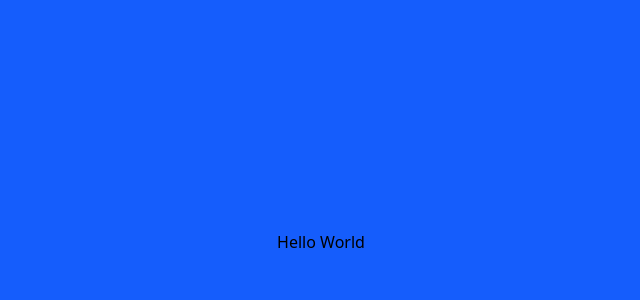
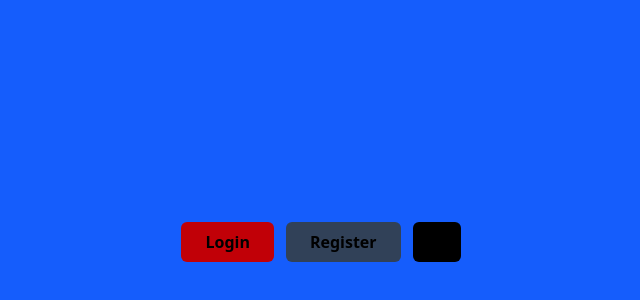
Before and after one commit to Gulpanjul/vipcodestudio-tutorial-reactjs, a React (Vite) app: page / in a window 1280 px wide. Shown: the part 158-458 px from the top of the page, without its empty margins (319-959 px from the left). Built offline with nearby package versions, Linux system fonts and the light colour scheme.

Commit message:
feat: component and props

```diff
--- a/src/App.tsx
+++ b/src/App.tsx
@@ -1,7 +1,28 @@
+interface ButtonProps {
+  variant?: string;
+  children?: React.ReactNode;
+}
+
+const Button = (props: ButtonProps) => {
+  const { children, variant = "bg-black" } = props;
+  return (
+    <button
+      className={`h-10 px-6 font-semibold rounded-md ${variant}`}
+      type="submit"
+    >
+      {children}
+    </button>
+  );
+};
+
 function App() {
   return (
     <div className="flex justify-center bg-blue-600 min-h-screen items-center">
-      <div>Hello World</div>
+      <div className="flex gap-x-3">
+        <Button variant="bg-red-700">Login</Button>
+        <Button variant="bg-slate-700">Register</Button>
+        <Button></Button>
+      </div>
     </div>
   );
 }
```
